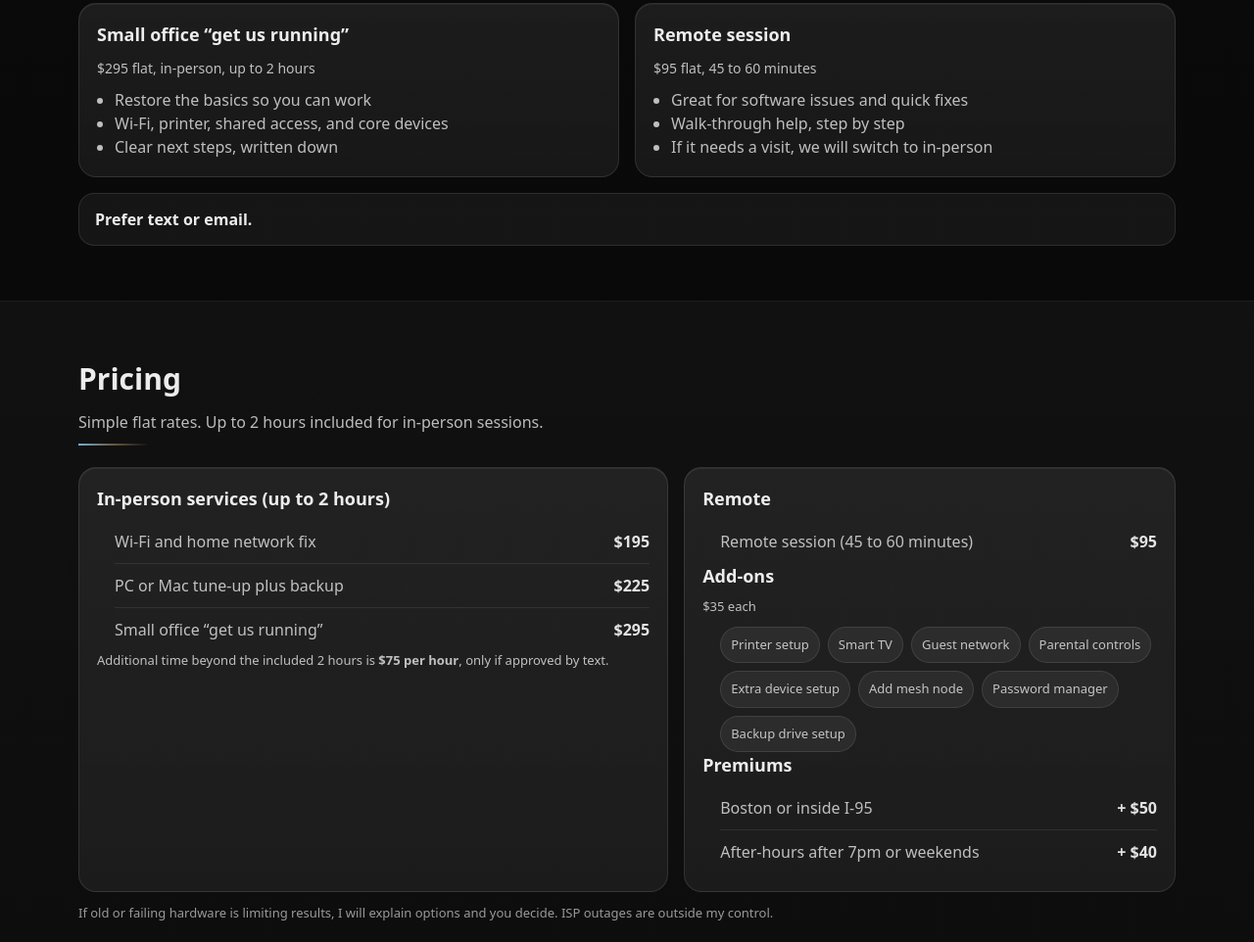
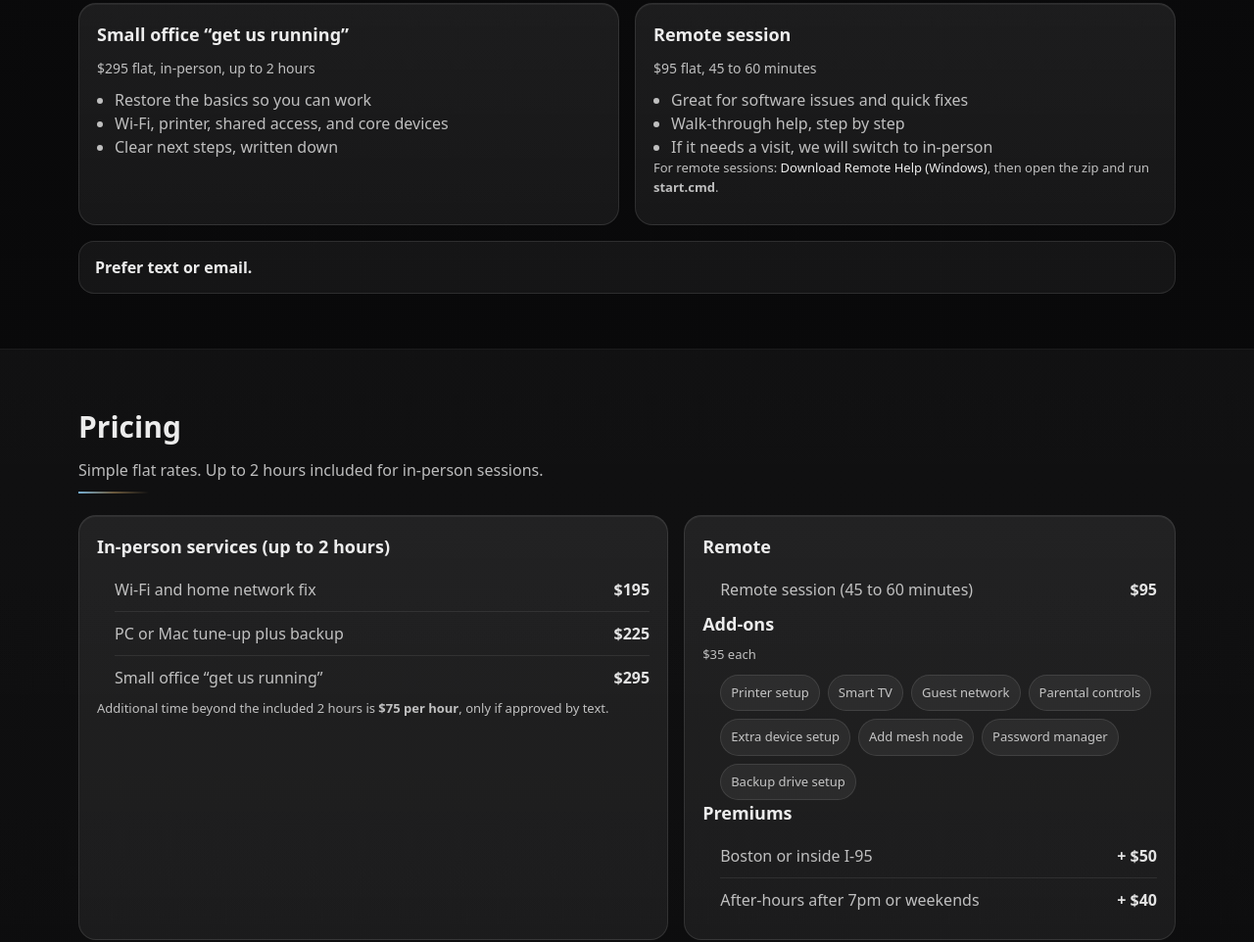
Before and after one commit to Mattressburn/route3tech-site, a website built with Vite: page index.html in a window 1280 px wide. Shown: the part 845-1807 px from the top of the page at 98% size. Built offline with nearby package versions, Linux system fonts and the light colour scheme.

Commit message:
Add Remote Help download

```diff
--- a/index.html
+++ b/index.html
@@ -142,7 +142,14 @@
                 <li>Walk-through help, step by step</li>
                 <li>If it needs a visit, we will switch to in-person</li>
               </ul>
+
+              <p class="fineprint">
+                For remote sessions:
+                <a href="/downloads/Route3Tech-RemoteHelp-Windows.zip" download>Download Remote Help (Windows)</a>,
+                then open the zip and run <strong>start.cmd</strong>.
+              </p>
           </article>
+
         </div>
 
         <div class="callout">
```
Also changed, not shown: 1 other file. Lines whose indentation alone changed are shown as unchanged.
